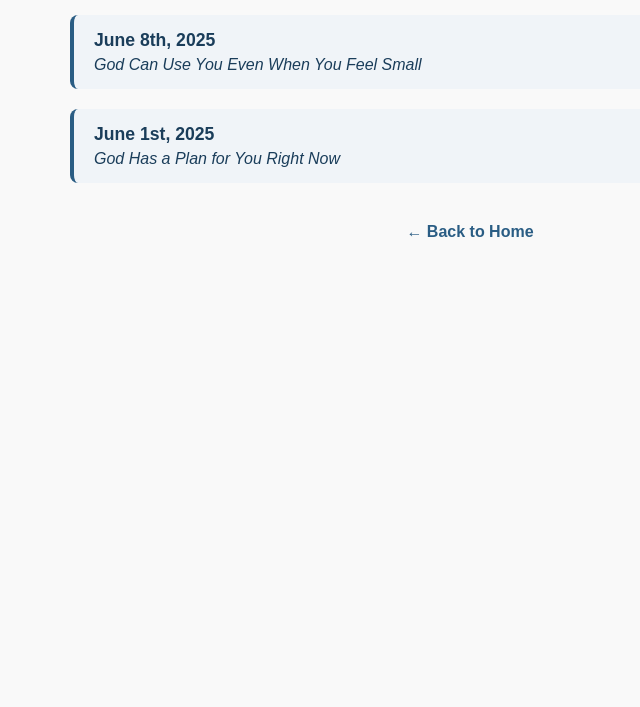
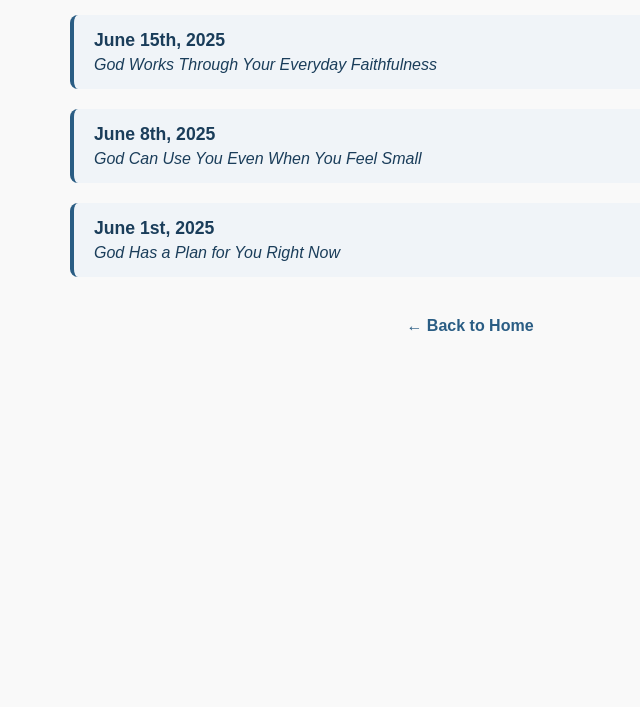
Before and after one commit to jonahebrahim/Weekly_Pause_of_Faith-Teenage_Devotions, a plain HTML site: page devotion-list.html in a window 1280 px wide. Shown: the part 93-800 px from the top of the page, without its empty margins (170-810 px from the left). Drawn offline with Linux system fonts and the light colour scheme.

Commit message:
Update devotion-list.html

```diff
--- a/devotion-list.html
+++ b/devotion-list.html
@@ -66,6 +66,10 @@
 
   <h1>All Devotions</h1>
 
+  <a href="devotion15-06-25.html" class="devotion-entry">
+    <div class="devotion-date">June 15th, 2025</div>
+    <div class="devotion-title">God Works Through Your Everyday Faithfulness</div>
+  </a>
   <a href="devotion08-06-25.html" class="devotion-entry">
     <div class="devotion-date">June 8th, 2025</div>
     <div class="devotion-title">God Can Use You Even When You Feel Small</div>
```
